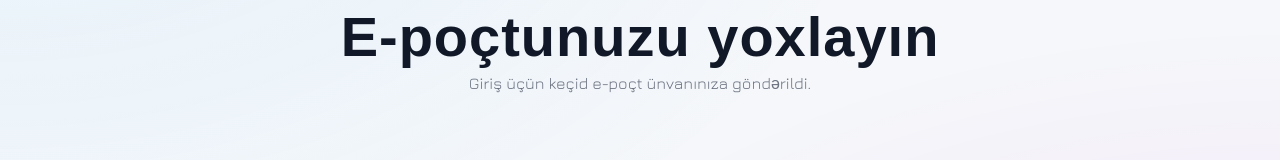
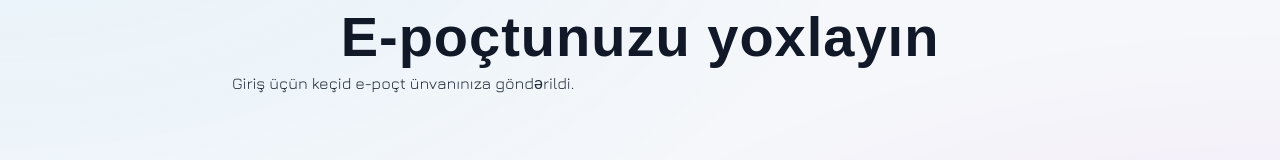
Before and after one commit to Saitosar/sarkhan-dev-nextjs, a Next.js app: page /auth/verify-request in a window 1280 px wide. Shown: the part 210-370 px from the top of the page. Built offline with nearby package versions, Linux system fonts and the light colour scheme; no server answers; a web font is replaced by a local one.

Commit message:
fix main sending again

```diff
--- a/pages/auth/verify-request.js
+++ b/pages/auth/verify-request.js
@@ -15,9 +15,7 @@ export default function VerifyRequest() {
                 <section style={{ textAlign: 'center', paddingTop: '100px', minHeight: 'calc(100vh - 200px)' }}>
                     <div className="container">
                         <h1>{t.verifyTitle || "Check your email"}</h1>
-                        <p style={{ margin: '0 auto', color: 'var(--color-text-secondary)' }}>
-                        {t.verifySubtitle}
-                        </p>
+                        <p>{t.verifySubtitle || "A sign in link has been sent to your email address."}</p>
                     </div>
                 </section>
             </main>
```
